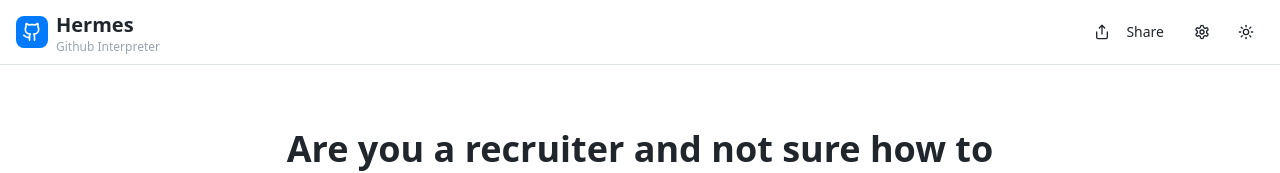
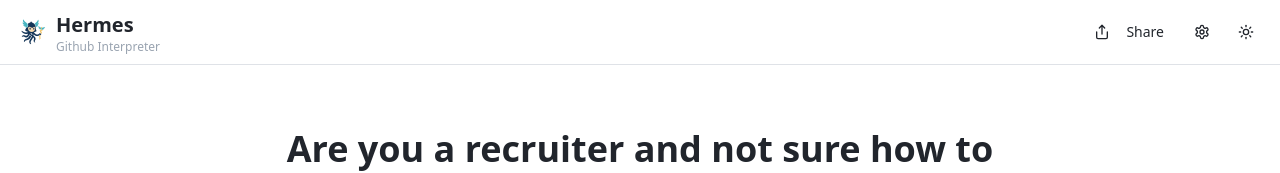
Before and after one commit to kotrina/github_recruiter_front, a React (Vite) app: page / in a window 1280 px wide. Shown: the top 173 px of the page. Built offline with nearby package versions, Linux system fonts and the light colour scheme; the HTML template or start-up script is replaced by a standard one.

Commit message:
Update logo

```diff
--- a/src/components/Header.tsx
+++ b/src/components/Header.tsx
@@ -1,4 +1,4 @@
-import { Github, Settings, Share } from 'lucide-react';
+import { Settings, Share } from 'lucide-react';
 import { ThemeToggle } from './ThemeToggle';
 import { Button } from '@/components/ui/button';
 import { useToast } from '@/hooks/use-toast';
@@ -41,8 +41,8 @@ export function Header({ onConfigOpen, currentUsername }: HeaderProps) {
     <header className="sticky top-0 z-50 w-full border-b bg-background/95 backdrop-blur supports-[backdrop-filter]:bg-background/60">
       <div className="container mx-auto flex h-16 items-center justify-between px-4">
         <div className="flex items-center gap-2">
-          <div className="flex h-8 w-8 items-center justify-center rounded-lg bg-primary">
-            <Github className="h-5 w-5 text-primary-foreground" />
+          <div className="flex h-8 w-8 items-center justify-center">
+            <img src="/lovable-uploads/a4e96b70-f092-4308-9382-794770be8b04.png" alt="Hermes Logo" className="h-8 w-8 object-contain" />
           </div>
           <div className="flex flex-col">
             <span className="text-xl font-bold">Hermes</span>
```
Also changed, not shown: public/lovable-uploads/a4e96b70-f092-4308-9382-794770be8b04.png (added).
